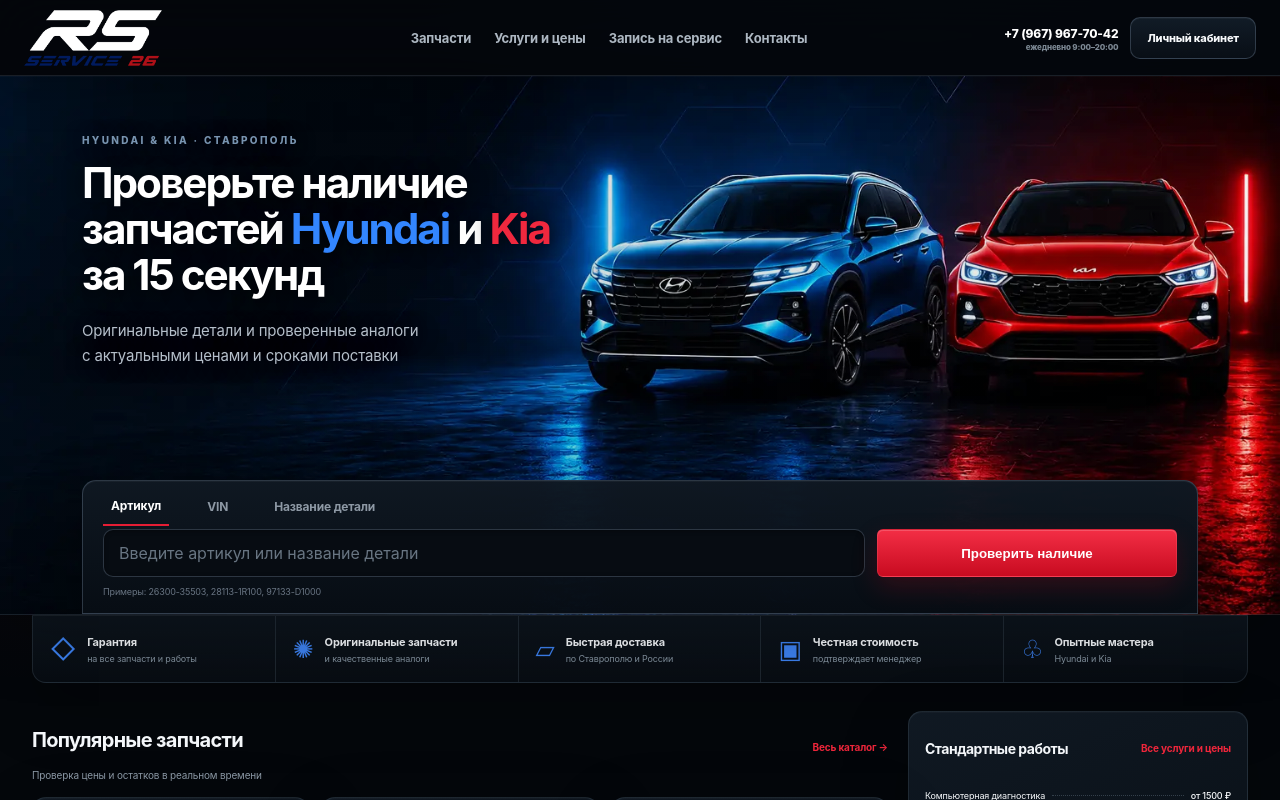
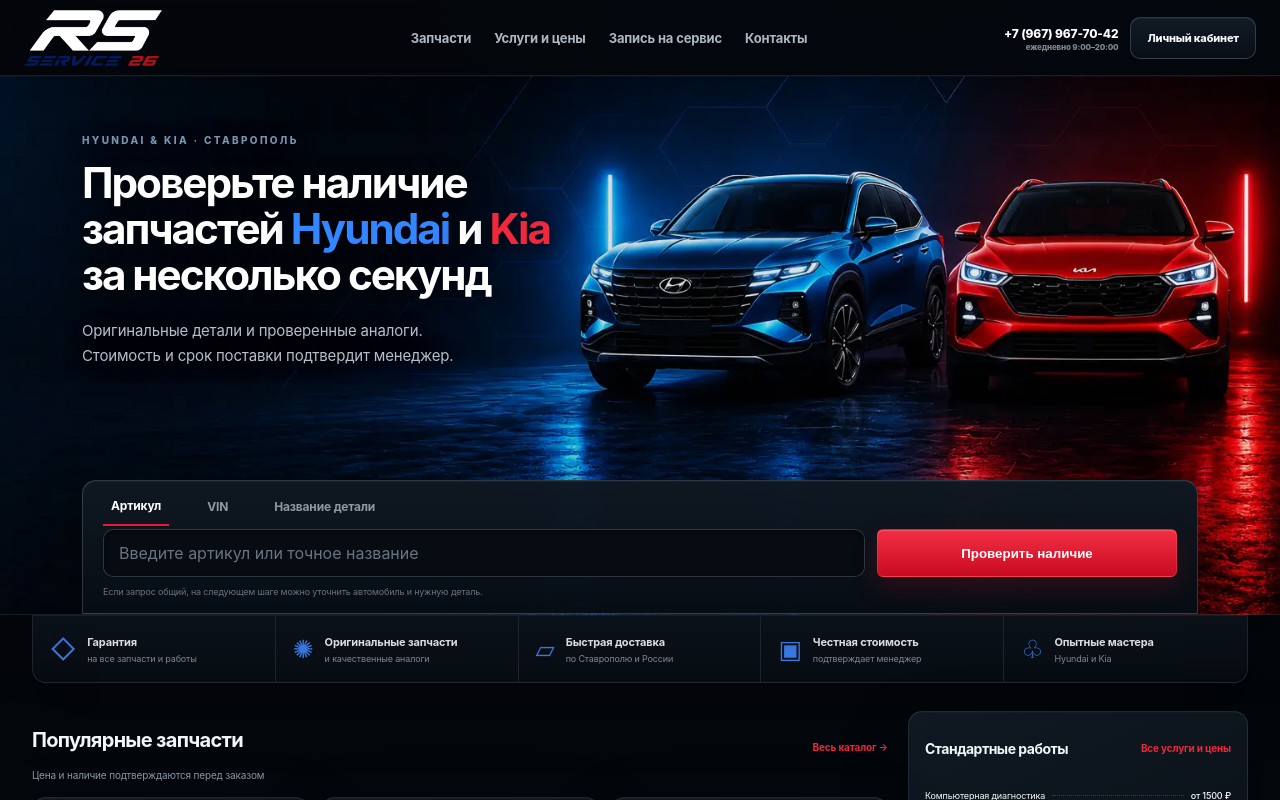
Before and after one commit to SeniorPinata28/rsservice26-v2, a Next.js app in the folder web/: page / in a window 1280 px wide. Shown: the top 800 px of the page. Built offline with nearby package versions, Linux system fonts and the light colour scheme.

Commit message:
Clarify homepage copy and availability actions

```diff
--- a/web/app/page.jsx
+++ b/web/app/page.jsx
@@ -12,14 +12,14 @@
       <div className="homeHeroOverlay">
         <div className="homeHeroText">
           <span className="eyebrow">Hyundai & Kia · Ставрополь</span>
-          <h1>Проверьте наличие<br/>запчастей <em>Hyundai</em> и <strong>Kia</strong><br/>за 15 секунд</h1>
-          <p>Оригинальные детали и проверенные аналоги<br/>с актуальными ценами и сроками поставки</p>
+          <h1>Проверьте наличие<br/>запчастей <em>Hyundai</em> и <strong>Kia</strong><br/>за несколько секунд</h1>
+          <p>Оригинальные детали и проверенные аналоги.<br/>Стоимость и срок поставки подтвердит менеджер.</p>
         </div>
         <div className="heroSpacer" aria-hidden="true"/>
         <form action="/availability" className="heroSearch">
           <div className="searchTabs"><span className="active">Артикул</span><span>VIN</span><span>Название детали</span></div>
-          <div className="heroSearchRow"><input className="input" name="q" required placeholder="Введите артикул или название детали"/><button className="btn primary">Проверить наличие</button></div>
-          <small>Примеры: 26300-35503, 28113-1R100, 97133-D1000</small>
+          <div className="heroSearchRow"><input className="input" name="q" required placeholder="Введите артикул или точное название"/><button className="btn primary">Проверить наличие</button></div>
+          <small>Если запрос общий, на следующем шаге можно уточнить автомобиль и нужную деталь.</small>
         </form>
       </div>
     </section>
@@ -30,7 +30,7 @@
 
     <div className="homeColumns pageShell">
       <div>
-        <section className="homeSection"><div className="sectionHead"><div><h2>Популярные запчасти</h2><p className="muted">Проверка цены и остатков в реальном времени</p></div><Link className="textLink" href="/parts">Весь каталог →</Link></div><div className="featuredParts">{topParts.map(p=><article className="darkProduct" key={p.sku}><span className="stockBadge">В наличии</span><div className="productVisual"><Image src={p.image} alt={p.name} width={320} height={220} sizes="(max-width: 640px) 80vw, 260px"/></div><h3>{p.name}</h3><small>{p.sku}</small><p>{p.compatibility}</p><div className="productBottom"><b>{p.price}</b><span>{p.stock} шт.</span></div><Link className="btn primary" href={`/availability?q=${encodeURIComponent(p.sku)}`}>Проверить</Link></article>)}</div></section>
+        <section className="homeSection"><div className="sectionHead"><div><h2>Популярные запчасти</h2><p className="muted">Цена и наличие подтверждаются перед заказом</p></div><Link className="textLink" href="/parts">Весь каталог →</Link></div><div className="featuredParts">{topParts.map(p=><article className="darkProduct" key={p.sku}><span className="stockBadge">В наличии</span><div className="productVisual"><Image src={p.image} alt={p.name} width={320} height={220} sizes="(max-width: 640px) 80vw, 260px"/></div><h3>{p.name}</h3><small>{p.sku}</small><p>{p.compatibility}</p><div className="productBottom"><b>{p.price}</b><span>{p.stock} шт.</span></div><Link className="btn primary" href={`/availability?q=${encodeURIComponent(p.sku)}`}>Уточнить наличие</Link></article>)}</div></section>
         <section className="bookingBanner"><div><h2>Запишитесь на сервис</h2><p>Выберите удобное время — менеджер подтвердит запись</p></div><Link className="btn primary" href="/booking">Записаться</Link></section>
       </div>
       <aside className="homeAside"><section className="darkPanel"><div className="sectionHead"><h2>Стандартные работы</h2><Link className="textLink" href="/services">Все услуги и цены</Link></div>{topServices.map(s=><div className="priceRow" key={s.name}><span>{s.name}</span><i/><b>{s.price}</b></div>)}<Link className="panelLink" href="/services">Показать все услуги</Link></section><section className="helpPanel"><div><b>Нужна помощь?</b><p>Менеджер подберёт запчасти и рассчитает стоимость работ</p></div><Link className="btn" href="/contact">Связаться</Link></section></aside>
```
